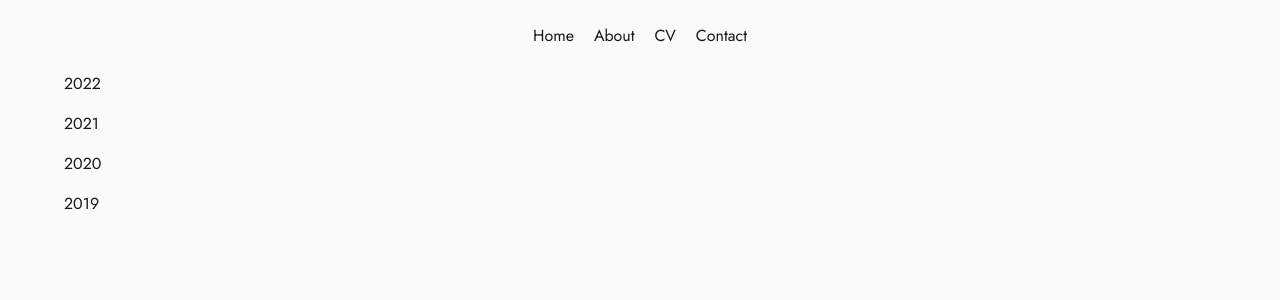
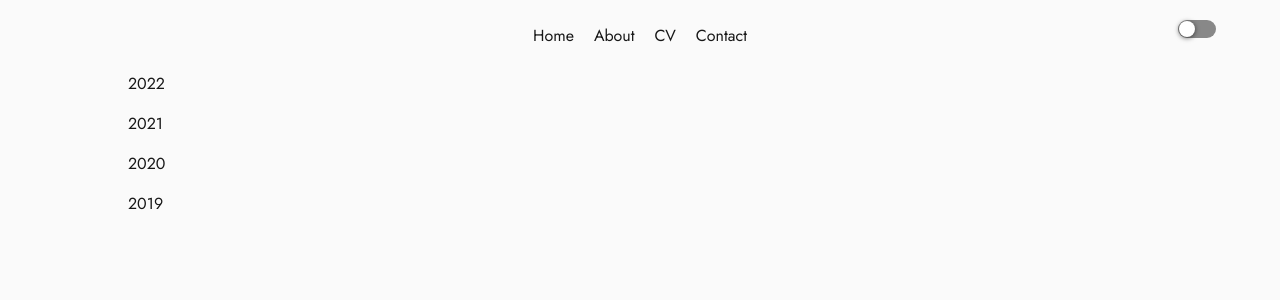
Before and after one commit to PeadarJB/my-art-portfolio, a React (Create React App) app: page / in a window 1280 px wide. Shown: the top 300 px of the page. Built offline with nearby package versions, Linux system fonts and the light colour scheme.

Commit message:
Solving theme switch

```diff
--- a/src/App.js
+++ b/src/App.js
@@ -2,6 +2,7 @@ import React, { useState, useEffect } from 'react';
 import { BrowserRouter as Router, Routes, Route } from 'react-router-dom';
 import { Topbar } from './components/Topbar';
 import ScrollToTop from './components/ScrollToTop';
+import Switch from 'react-switch';
 import Home from './pages/Home';
 import About from './pages/About';
 import CV from './pages/CV';
@@ -16,11 +17,31 @@ const App = () => {
     document.body.className = theme; // Apply theme class to body
   }, [theme]);
 
+  const toggleTheme = (checked) => {
+    setTheme(checked ? 'dark' : 'light');
+  };
+  console.log(theme)
   return (
     <Router>
       <ScrollToTop />
       <div className="App">
         <Topbar />
+        <label htmlFor="theme-switch" style={{ position: 'fixed', top: '2.5%', right: '5%', zIndex: 100 }}>
+          <Switch
+            onChange={toggleTheme}
+            checked={theme === 'dark'}
+            id="theme-switch"
+            offColor="#888"
+            onColor="#333"
+            checkedIcon={false}
+            uncheckedIcon={false}
+            handleDiameter={0}
+            height={18}
+            width={38}
+            boxShadow="0px 1px 5px rgba(0, 0, 0, 0.6)"
+            activeBoxShadow="0px 0px 1px 10px rgba(0, 0, 0, 0.2)"
+          />
+        </label>
         <Routes>
           <Route path="/" element={<Home />} />
           <Route path="/about" element={<About />} />
--- a/src/components/NavDesktop.scss
+++ b/src/components/NavDesktop.scss
@@ -13,5 +13,5 @@
   }
 
   // Font size similar to 'text-sm'
-  font-size: $font-size-base;
+  font-size: var(--font-size-base);
 }
--- a/src/components/NavMobile.js
+++ b/src/components/NavMobile.js
@@ -1,9 +1,8 @@
 import React, { useState, useRef } from 'react';
 import { useClickAway } from 'react-use';
-import { Squash as Hamburger } from 'hamburger-react';
+import Hamburger from 'hamburger-react'
 import { Link } from 'react-router-dom';
 import { routes } from '../routes';
-import ThemeToggle from './ThemeToggle';
 import './NavMobile.scss';
 import { AnimatePresence, motion } from 'framer-motion';
 
@@ -46,7 +45,7 @@ export const NavMobile = () => {
               </motion.li>
             ))}
           </ul>
-          <li><ThemeToggle/></li>
+
         </motion.div>
       )}
       </AnimatePresence>
--- a/src/components/NavMobile.scss
+++ b/src/components/NavMobile.scss
@@ -1,25 +1,22 @@
 @import '../styles/variables.scss';
 
-// Mobile-first approach: Element is visible by default
+
+
 .nav-mobile {
   display: block;
   justify-content: flex-end;
   align-items: center;
   position: fixed;
-  background-color: rgba(255, 255, 255, 0.8);
-  -webkit-backdrop-filter: blur(10px);
+  background-color: var(--background-color);
+  -webkit-backdrop-filter: blur(5px);
   backdrop-filter: blur(15px);
-  background: transparent;
   top: 0;
-  left: 0;
+  padding-left: 5%;
+  padding-top: 2%;
   width: 100%;
-
-
   z-index: 1000;
 
 
-
-  // Hide the element on large screens
   @media (min-width: $breakpoint-desktop) {
     display: none;
   }
@@ -27,13 +24,12 @@
 
 .menu-overlay {
   position: relative;
-  // Starts below any fixed header you might have
   left: 0;
   right: 0;
   background: transparent;
-  padding-left: 5%;
+  padding-left: 3%;
   height: 100vh;
-  z-index: 1000; // Ensure it's above other content
+  z-index: 1000;
 }
 
 ul {
@@ -43,12 +39,16 @@ ul {
   width: fit-content;
 
   li {
-    padding: 0.5rem 0; // Padding for each menu item
+    padding: 0.5rem 0;
 
     a {
       text-decoration: none;
-      color: $font-color-dark; // Color for the links
+      color: var(--font-color);
       display: block;
+
+      &:hover {
+        color: rgb(178, 175, 130);
+      }
     }
   }
 }
--- a/src/components/ThemeToggle.js
+++ b/src/components/ThemeToggle.js
@@ -1,24 +1,23 @@
-import React, { useState } from 'react';
+import React from 'react';
 import Switch from 'react-switch';
 
-const ThemeToggle = () => {
-  const [checked, setChecked] = useState(false);
-
-  const handleChange = (nextChecked) => {
-    setChecked(nextChecked);
-    // Add your theme toggle logic here
-  };
-
+const ThemeToggle = ({ isDarkMode, onChange }) => {
   return (
-    <label>
-      <span>Toggle Theme</span>
+    <label htmlFor="theme-switch">
+      <span>Dark Mode:</span>
       <Switch
-        onChange={handleChange}
-        checked={checked}
-        offColor="#bbbbbb"
-        onColor="#222222"
+        onChange={onChange}
+        checked={isDarkMode}
+        id="theme-switch"
+        offColor="#bbb"
+        onColor="#333"
+        checkedIcon={false}
         uncheckedIcon={false}
-        checkedIcon={false}
+        handleDiameter={18}
+        height={20}
+        width={48}
+        boxShadow="0px 1px 5px rgba(0, 0, 0, 0.6)"
+        activeBoxShadow="0px 0px 1px 10px rgba(0, 0, 0, 0.2)"
       />
     </label>
   );
--- a/src/components/Topbar.scss
+++ b/src/components/Topbar.scss
@@ -5,7 +5,7 @@
     top: 0;
     left: 0;
     right: 0;
-    // background-color: rgba(250,250,250,0.8);
+
 
 
     .container {
--- a/src/styles/styles.scss
+++ b/src/styles/styles.scss
@@ -2,73 +2,51 @@
 
 // Body and base styles
 body {
-  font-family: $font-family-body;
-  font-size: $font-size-base;
-  line-height: $line-height-base;
-  font-weight: $font-weight-normal;
-  color: $font-color-dark;
-  background-color: $font-color-light;
-  margin-top: 15%;
-  margin-left: 5%;
-  margin-right: 5%;
-  padding: 0;
+  font-family: var(--font-family-body);
+  font-size: var(--font-size-base);
+  line-height: var(--line-height-base);
+  font-weight: var(--font-weight-normal);
   transition: background-color 0.3s ease-out, color 0.3s ease-out;
-}
+  padding-top: 10%;
+  padding-left: 5%;
+  padding-right: 5%;
+  margin-top: 10%;
 
-// Navigation
-.navbar {
-  position: fixed;
-  // Styles for your hamburger menu
-}
+  &.light {
+    color: var(--font-color-dark);
+    background-color: var(--font-color-light);
+  }
 
-.theme-toggle {
-  position: fixed;
-  // Styles for your theme toggle button
+  &.dark {
+    color: var(--font-color-light);
+    background-color: var(--font-color-dark);
+  }
 }
 
 // Anchor tags and interactive states
 a {
-  color: rgb(105, 105, 173); // Links use the body text color by default
+  color: rgb(0, 176, 203); // Use CSS variable
   text-decoration: none;
+
   &:hover {
-    color: $hover-link-light;
+    color: rgb(178, 175, 130); // Use CSS variable
   }
 }
 
-// Dark theme class applied to body
-.dark-theme {
-  background-color: $font-color-dark;
-  color: $font-color-light;
-  a {
-    &:hover {
-      color: $hover-link-dark;
-    }
+// Here, add the rest of your specific component styles as needed
+
+// Include media queries for responsive design
+@media (min-width: $breakpoint-tablet) {
+  body {
+    margin-left: 5%;
   }
 }
 
-// Responsive styles
-@media (min-width: $breakpoint-tablet) {
- body{
-  margin-top: 15%;
-  margin-left: 5%;
- }
-}
-
 @media (min-width: $breakpoint-desktop) {
-  body{
-  margin-top: 5%;
-  margin-left: 5%;
+  body {
+    margin-left: 5%;
+    margin-top: 0;
+    padding-top: 5%;
+    margin-right: 5%;
   }
 }
-
-// Fade animations for page transitions
-.fade-enter,
-.fade-exit {
-  opacity: 0;
-  transition: opacity 0.3s ease-out;
-}
-.fade-enter-active,
-.fade-exit-active {
-  opacity: 1;
-  transition: opacity 0.3s ease-out;
-}
--- a/src/styles/variables.scss
+++ b/src/styles/variables.scss
@@ -1,20 +1,24 @@
-// Variables
-$font-color-light: #FAFAFA;
-$font-color-dark: #171717;
-$hover-link-light: #838383;
-$hover-link-dark: #838383;
-
-$menu-overlay-light: rgba(255, 255, 255, 0.5);
-
-$font-family-body: 'Jost', sans-serif;
-$font-size-base: 16px;
-$line-height-base: 1.5;
-$font-weight-normal: 400;
-$font-weight-bold: 700;
-
+// Import the font first
 @import url('https://fonts.googleapis.com/css2?family=Jost:wght@400;600&display=swap');
 
-// Assuming a mobile-first approach
+// Define CSS custom properties in the :root for global access
+:root {
+  --font-color-light: #FAFAFA;
+  --font-color-dark: #171717;
+  --hover-link-light: #838383;
+  --hover-link-dark: #838383;
+
+  --menu-overlay-light: rgba(255, 255, 255, 0.5);
+  --menu-overlay-dark: rgba(34, 34, 34, 0.8);
+
+  --font-family-body: 'Jost', sans-serif;
+  --font-size-base: 16px;
+  --line-height-base: 1.5;
+  --font-weight-normal: 400;
+  --font-weight-bold: 700;
+}
+
+// SCSS variables for local use
 $breakpoint-mobile: 480px;
 $breakpoint-tablet: 768px;
 $breakpoint-desktop: 1024px;
```
